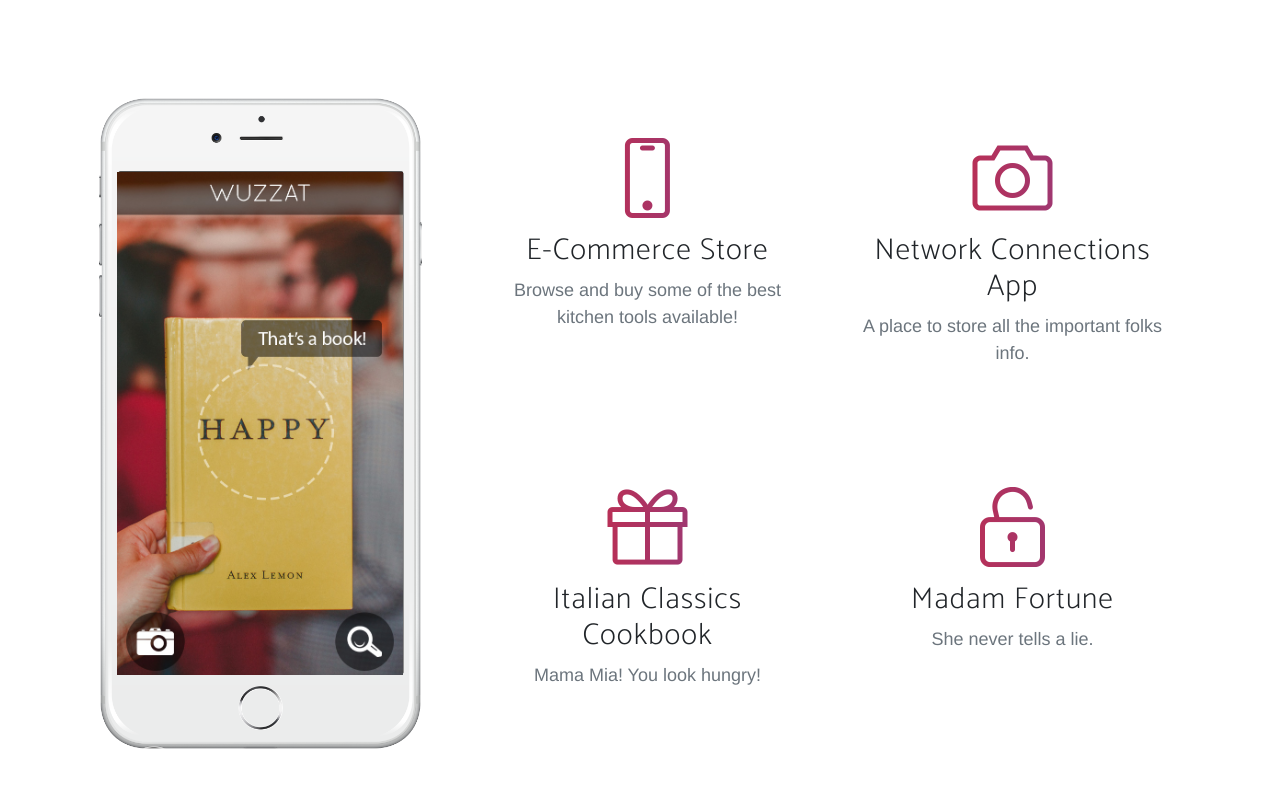
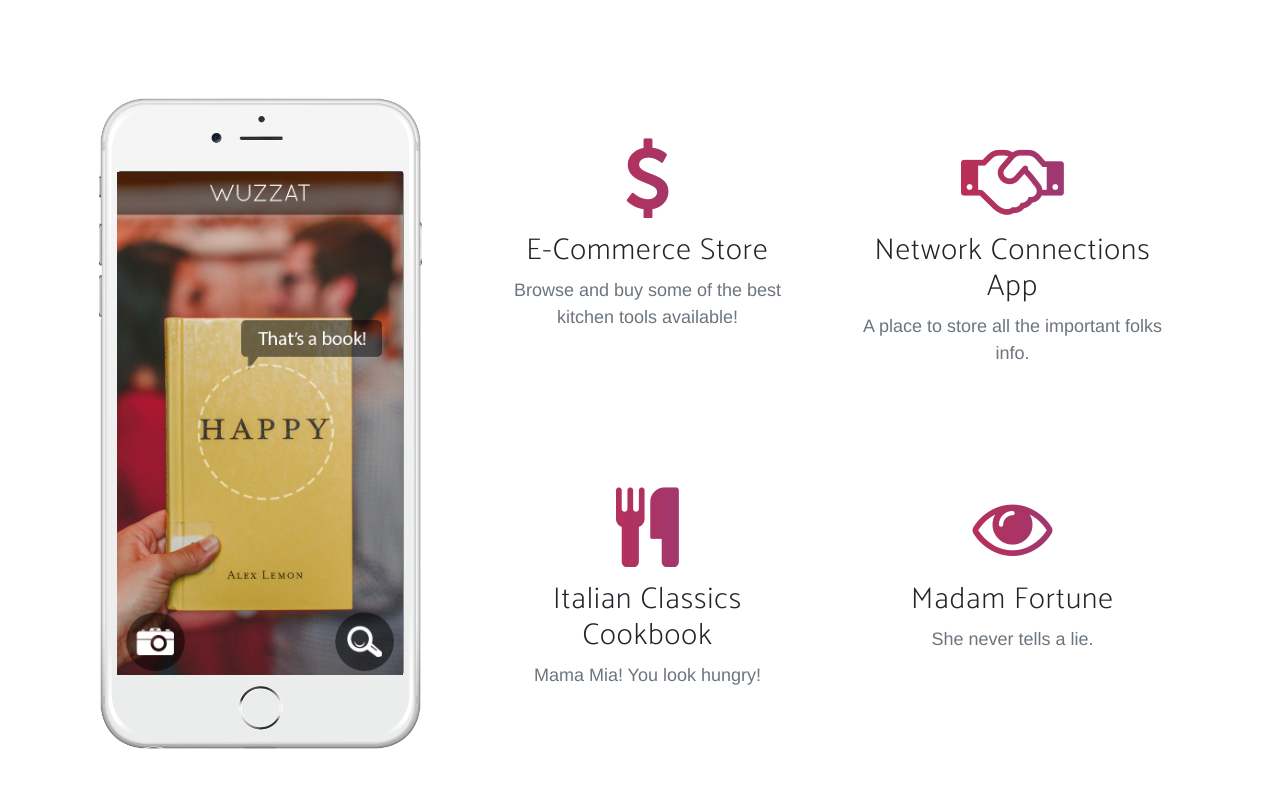
Before and after one commit to LaraLaPierre/Laralapierre.github.io, a plain HTML site: page index.html in a window 1280 px wide. Shown: the part 1580-2380 px from the top of the page. Drawn offline with Linux system fonts and the light colour scheme; a web font is replaced by a local one.

Commit message:
changed portfolio icons

```diff
--- a/index.html
+++ b/index.html
@@ -125,14 +125,14 @@
               <div class="row">
                 <div class="col-lg-6">
                   <div class="feature-item">
-                    <i class="icon-screen-smartphone text-primary"></i>
+                    <i class="fa fa-usd"></i>
                     <h3>E-Commerce Store </h3>
                     <p class="text-muted">Browse and buy some of the best kitchen tools available!</p>
                   </div>
                 </div>
                 <div class="col-lg-6">
                   <div class="feature-item">
-                    <i class="icon-camera text-primary"></i>
+                    <i class="fa fa-handshake-o" aria-hidden="true"></i>
                     <h3>Network Connections App</h3>
                     <p class="text-muted">A place to store all the important folks info. </p>
                   </div>
@@ -141,14 +141,14 @@
               <div class="row">
                 <div class="col-lg-6">
                   <div class="feature-item">
-                    <i class="icon-present text-primary"></i>
+                    <i class="fa fa-cutlery" aria-hidden="true"></i>
                     <h3>Italian Classics Cookbook</h3>
                     <p class="text-muted">Mama Mia! You look hungry! </p>
                   </div>
                 </div>
                 <div class="col-lg-6">
                   <div class="feature-item">
-                    <i class="icon-lock-open text-primary"></i>
+                    <i class="fa fa-eye" aria-hidden="true"></i>
                     <h3>Madam Fortune</h3>
                     <p class="text-muted">She never tells a lie. </p>
                   </div>
```
